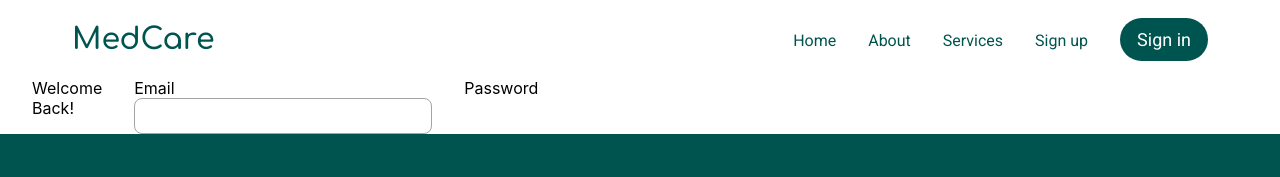
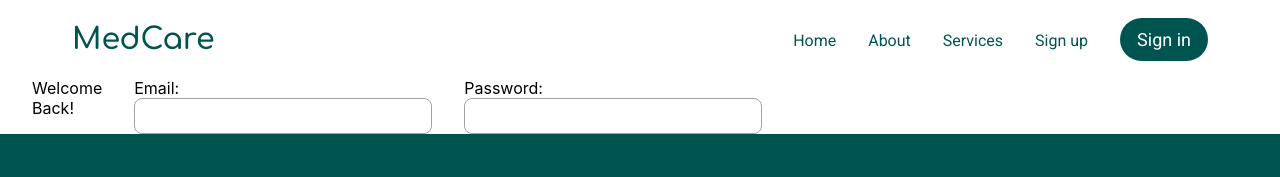
Before and after one commit to mohamad-alkaadi/MedCare, a React (Create React App) app in the folder final_last-version/: page / in a window 1280 px wide. Shown: the top 177 px of the page. Built offline with nearby package versions, Linux system fonts and the light colour scheme; a web font is replaced by a local one.

Commit message:
sign in structure

```diff
--- a/final_last-version/src/Page/SignIn.js
+++ b/final_last-version/src/Page/SignIn.js
@@ -1,10 +1,15 @@
-import React,{useState,useRef} from 'react'
+import React,{useState,useRef,useEffect} from 'react'
 
 function SignIn() {
     const emailRef = useRef();
     const [email, setEmail] = useState('');
     const [validEmail, setValidEmail] = useState(false);
     const [emailFocus, setEmailFocus] = useState(false);
+
+    const [pwd, setPwd] = useState('');
+    const [validPwd, setValidPwd] = useState(false);
+    const [pwdFocus, setPwdFocus] = useState(false);
+
   return (
     <div className='sign-in-container'>
         <div className='sign-in grid-system'>
@@ -12,10 +17,9 @@ function SignIn() {
                 Welcome Back!
             </div>
             <div className='sign-in-email'>
-                <div className='sign-in-title'>
-                    Email
-                </div>
-                <div className='sign-in-field'>
+                    <label htmlFor='signin-email' className="signin-email-label">
+                        Email:
+                    </label>
                     <input
                         type='email'
                         id='signin-email'
@@ -26,15 +30,21 @@ function SignIn() {
                         onChange={(e) => setEmail(e.target.value)}
                         onFocus={() => setEmailFocus(true)}
                         onBlur={() => setEmailFocus(false)}/>
+            </div>
 
-
-                </div>
-            </div>
             <div className='sign-in-password'>
-                <div className='sign-in-title'>
-                    Password
-                </div>
-                <div className='sign-in-field'>
+                <div className='sign-in-password'>
+                    <label htmlFor='signin-password' className="signin-password-label">
+                        Password:
+                    </label>
+                    <input
+                        type='password'
+                        id='signin-password'
+                        onChange={(e) => setPwd(e.target.value)}
+                        required
+                        aria-invalid={validPwd ? "false":"true"}
+                        onFocus={() => setPwdFocus(true)}
+                        onBlur={() => setPwdFocus(false)}/>
 
                 </div>
             </div>
```
